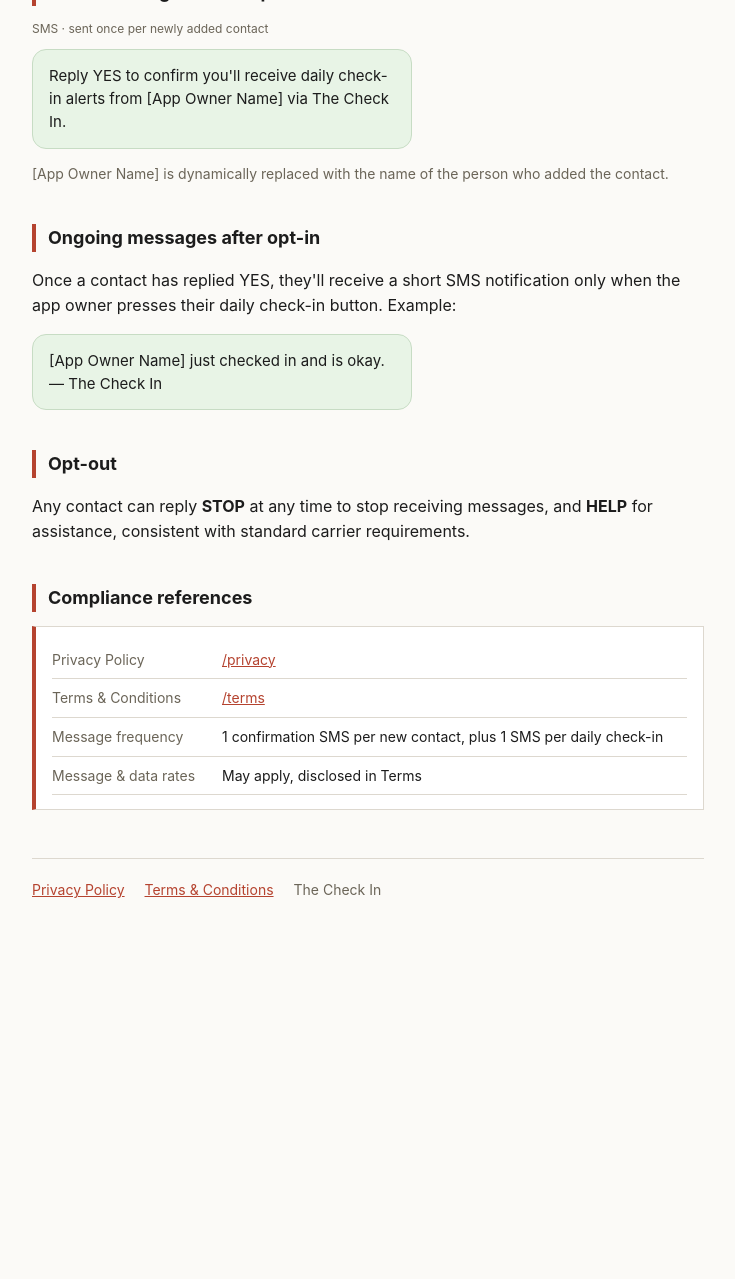
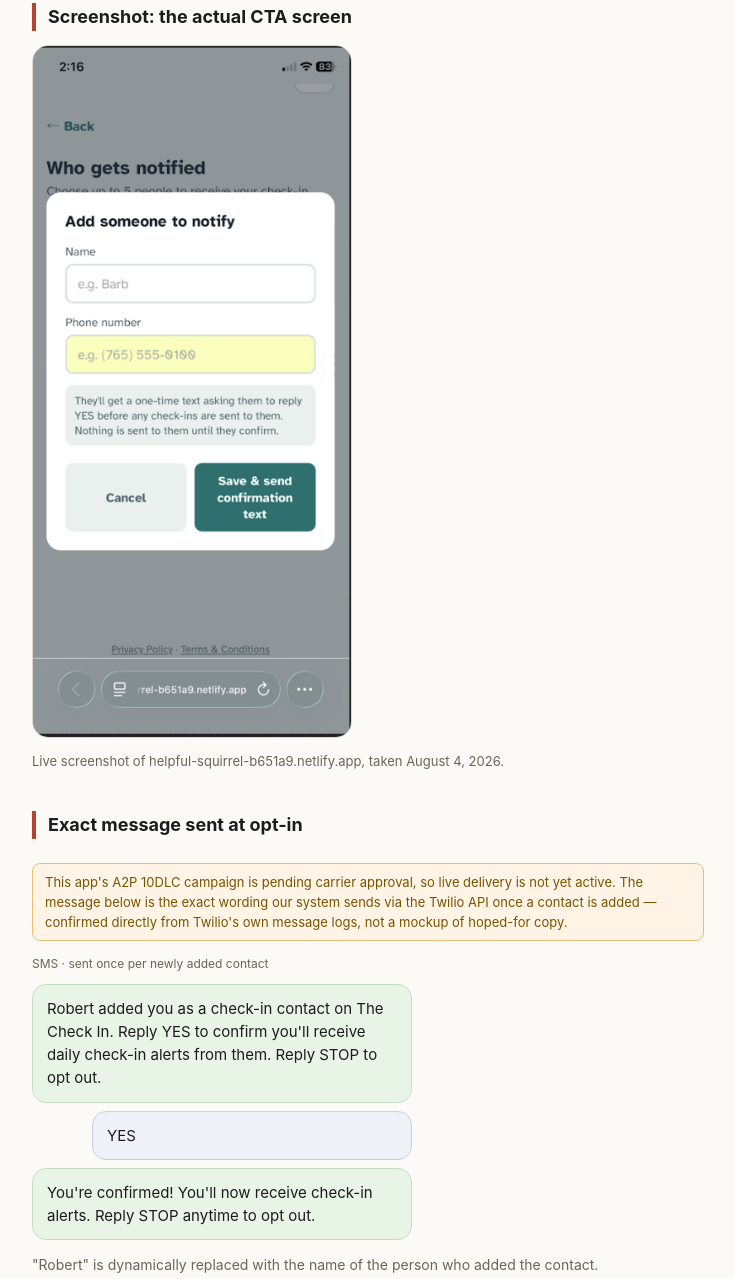
Before and after one commit to TheheckIn/the-check-in, a website: page opt-in.html in a window 1280 px wide. Shown: the part 866-2145 px from the top of the page, without its empty margins (272-1007 px from the left). Before the commit the page ends 1863 px from the top, so only its background shows below. Drawn offline with Linux system fonts and the light colour scheme.

Commit message:
Update opt-in.html

```diff
--- a/opt-in.html
+++ b/opt-in.html
@@ -85,14 +85,48 @@
     align-items: center;
     justify-content: center;
   }
-  .sms-mock {
+  .screenshot-frame {
+    max-width: 320px;
+    border: 1px solid var(--line);
+    border-radius: 16px;
+    overflow: hidden;
+    margin: 10px 0 6px;
+  }
+  .screenshot-frame img {
+    display: block;
+    width: 100%;
+    height: auto;
+  }
+  .screenshot-caption {
+    font-size: 13px;
+    color: var(--muted);
+  }
+  .preview-flag {
+    display: inline-block;
+    background: #fff4e5;
+    border: 1px solid #e8c07a;
+    color: #7a5300;
+    font-size: 13px;
+    padding: 8px 12px;
+    border-radius: 8px;
+    margin: 10px 0 14px;
+  }
+  .sms-thread {
+    max-width: 380px;
+    margin: 10px 0 6px;
+  }
+  .sms-bubble {
     background: var(--sms-bg);
     border: 1px solid #c7dcc4;
     border-radius: 14px;
-    padding: 14px 16px;
-    max-width: 380px;
+    padding: 12px 14px;
     font-size: 15px;
-    margin: 10px 0 6px;
+    margin-bottom: 8px;
+  }
+  .sms-bubble.reply {
+    background: #eef1f7;
+    border-color: #c9cfe0;
+    margin-left: 60px;
   }
   .sms-meta {
     font-size: 12px;
@@ -159,8 +193,8 @@
     <p>The Check In lets a user (the "app owner") name up to five people who should be notified when they check in daily. When the app owner adds a new contact's phone number, that number does <strong>not</strong> start receiving messages automatically. Instead, our system sends a single one-time SMS asking the contact to actively confirm.</p>
 
     <ol class="step-list">
-      <li>App owner enters a contact's name and phone number inside The Check In app.</li>
-      <li>Our system sends that phone number a one-time SMS, shown below, asking them to reply to opt in. No recurring messages are sent yet.</li>
+      <li>App owner enters a contact's name and phone number inside The Check In app, shown below exactly as it appears in production.</li>
+      <li>Saving triggers a one-time SMS to that phone number, asking them to reply YES to opt in. No recurring messages are sent yet.</li>
       <li>The contact must reply <strong>YES</strong> of their own accord. This is an unchecked, opt-in-by-reply flow — consent is never assumed or pre-selected on the contact's behalf.</li>
       <li>Only after a YES reply is logged does that number become active in the app owner's check-in notification list.</li>
       <li>If the contact does not reply, or replies with anything other than YES, no further messages are sent to that number.</li>
@@ -168,33 +202,44 @@
   </section>
 
   <section>
+    <h2>Screenshot: the actual CTA screen</h2>
+    <div class="screenshot-frame">
+      <img src="/add_contact_screenshot.png" alt="The Check In app screen for adding a contact, showing name and phone number fields and the opt-in disclosure text">
+    </div>
+    <p class="screenshot-caption">Live screenshot of helpful-squirrel-b651a9.netlify.app, taken August 4, 2026.</p>
+  </section>
+
+  <section>
     <h2>Exact message sent at opt-in</h2>
+    <div class="preview-flag">This app's A2P 10DLC campaign is pending carrier approval, so live delivery is not yet active. The message below is the exact wording our system sends via the Twilio API once a contact is added — confirmed directly from Twilio's own message logs, not a mockup of hoped-for copy.</div>
     <div class="sms-meta">SMS · sent once per newly added contact</div>
-    <div class="sms-mock">
-      Reply YES to confirm you'll receive daily check-in alerts from [App Owner Name] via The Check In.
+    <div class="sms-thread">
+      <div class="sms-bubble">Robert added you as a check-in contact on The Check In. Reply YES to confirm you'll receive daily check-in alerts from them. Reply STOP to opt out.</div>
+      <div class="sms-bubble reply">YES</div>
+      <div class="sms-bubble">You're confirmed! You'll now receive check-in alerts. Reply STOP anytime to opt out.</div>
     </div>
-    <p style="font-size:14px; color:var(--muted);">[App Owner Name] is dynamically replaced with the name of the person who added the contact.</p>
+    <p style="font-size:14px; color:var(--muted);">"Robert" is dynamically replaced with the name of the person who added the contact.</p>
   </section>
 
   <section>
     <h2>Ongoing messages after opt-in</h2>
     <p>Once a contact has replied YES, they'll receive a short SMS notification only when the app owner presses their daily check-in button. Example:</p>
-    <div class="sms-mock">
-      [App Owner Name] just checked in and is okay. — The Check In
+    <div class="sms-thread">
+      <div class="sms-bubble">This is my daily check-in from The Check In app — I'm okay!</div>
     </div>
   </section>
 
   <section>
     <h2>Opt-out</h2>
-    <p>Any contact can reply <strong>STOP</strong> at any time to stop receiving messages, and <strong>HELP</strong> for assistance, consistent with standard carrier requirements.</p>
+    <p>Any contact can reply <strong>STOP</strong> at any time to stop receiving messages, and <strong>HELP</strong> for assistance, consistent with standard carrier requirements and Twilio's built-in opt-out management.</p>
   </section>
 
   <section>
     <h2>Compliance references</h2>
     <div class="note">
       <table>
-        <tr><td>Privacy Policy</td><td><a href="/privacy">/privacy</a></td></tr>
-        <tr><td>Terms &amp; Conditions</td><td><a href="/terms">/terms</a></td></tr>
+        <tr><td>Privacy Policy</td><td><a href="/privacy-policy.html">/privacy-policy.html</a></td></tr>
+        <tr><td>Terms &amp; Conditions</td><td><a href="/terms.html">/terms.html</a></td></tr>
         <tr><td>Message frequency</td><td>1 confirmation SMS per new contact, plus 1 SMS per daily check-in</td></tr>
         <tr><td>Message &amp; data rates</td><td>May apply, disclosed in Terms</td></tr>
       </table>
@@ -202,8 +247,8 @@
   </section>
 
   <footer>
-    <a href="/privacy">Privacy Policy</a>
-    <a href="/terms">Terms &amp; Conditions</a>
+    <a href="/privacy-policy.html">Privacy Policy</a>
+    <a href="/terms.html">Terms &amp; Conditions</a>
     <span>The Check In</span>
   </footer>
 
```
